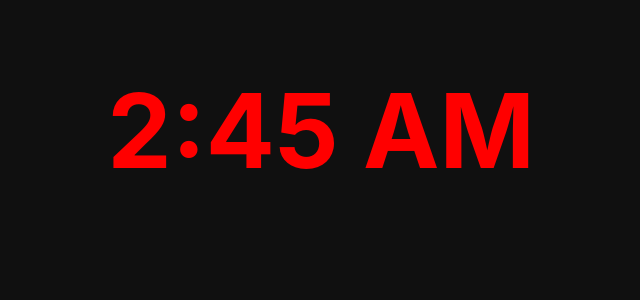
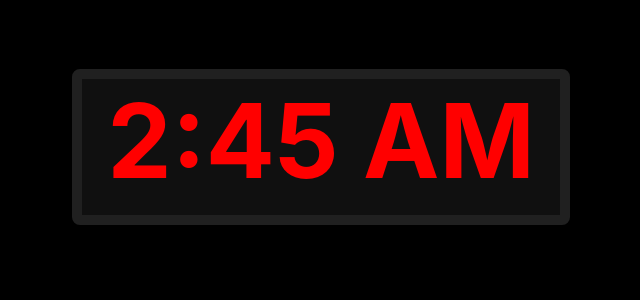
Before and after one commit to paulrisk3/rawley-clock, a React (Create React App) app: page / in a window 1280 px wide. Shown: the top 300 px of the page, without its empty margins (319-959 px from the left). Built offline with nearby package versions, Linux system fonts and the light colour scheme.

Commit message:
Made Clock into a basic alarm clock shape.

```diff
--- a/src/components/Clock.js
+++ b/src/components/Clock.js
@@ -26,8 +26,8 @@ class Clock extends React.Component {
 
   render() {
     return (
-      <div>
-        <h1 style={{display: 'flex', justifyContent: 'center', color: 'red', fontSize: '8vw'}}>{this.state.date.toLocaleTimeString([], { hour: 'numeric', minute: '2-digit'})}</h1>
+      <div style={{display: 'inline-block', }}>
+        <h1 style={{display: 'flex', justifyContent: 'center', paddingLeft: '2vw', paddingRight: '2vw', paddingBottom: '1vw', borderStyle: 'solid', borderWidth: '10px', borderColor: '#202020', borderRadius: '8px', color: 'red', fontSize: '8vw', backgroundColor: '#101010'}}>{this.state.date.toLocaleTimeString([], { hour: 'numeric', minute: '2-digit'})}</h1>
       </div>
     );
   }
--- a/src/index.css
+++ b/src/index.css
@@ -5,7 +5,7 @@ body {
     sans-serif;
   -webkit-font-smoothing: antialiased;
   -moz-osx-font-smoothing: grayscale;
-  background-color: #101010;
+  background-color: black;
 }
 
 code {
```
